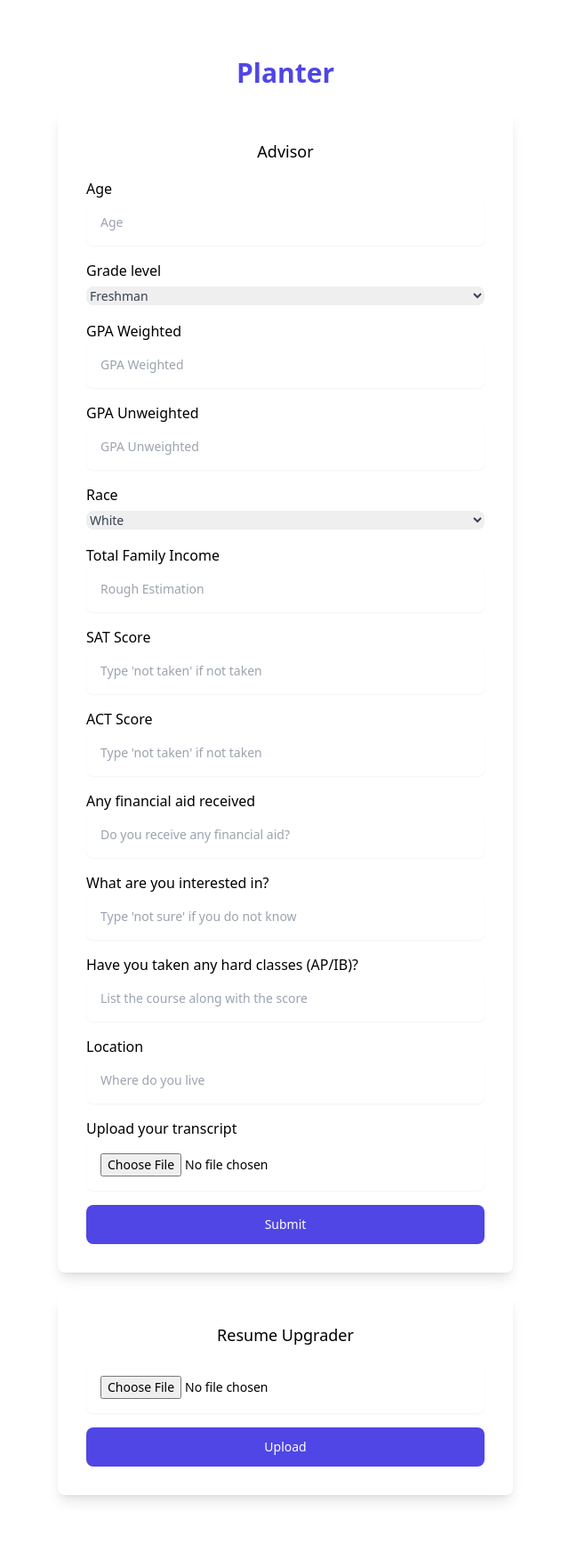
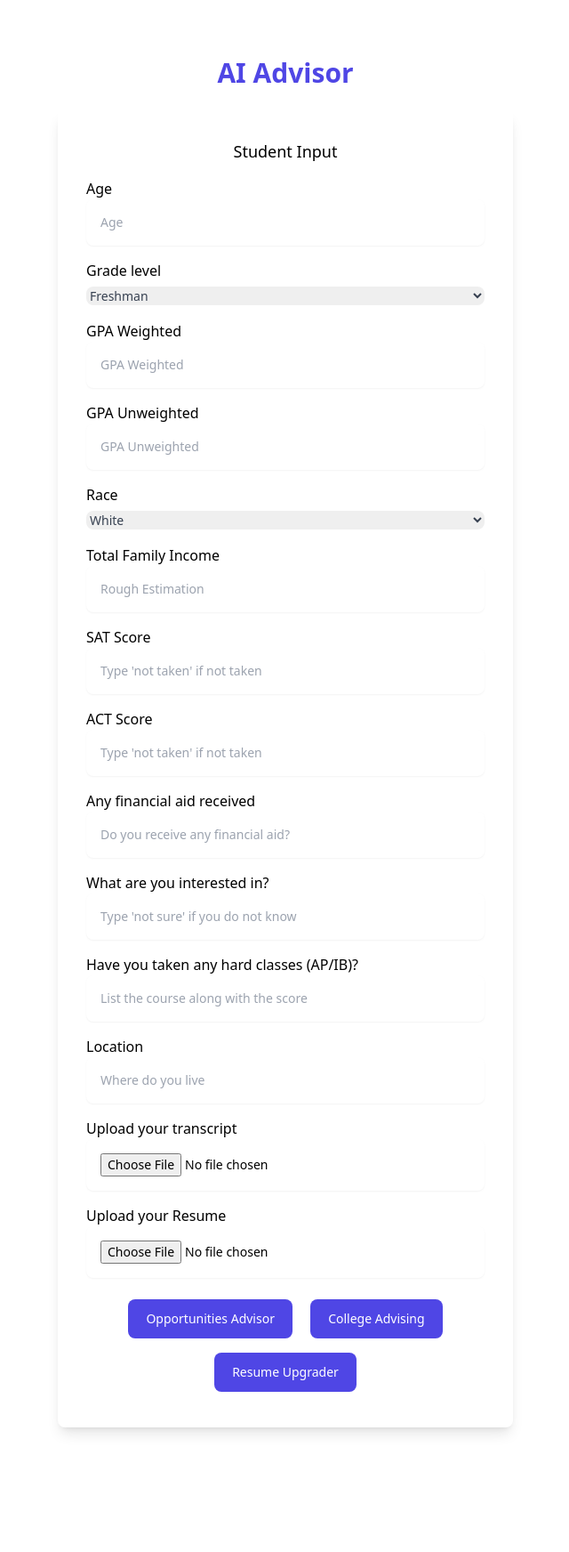
Before and after one commit to YashasSingh/hackathon-empower, a Flask app: page / in a window 1280 px wide. Shown: the whole page at 89% size, without its empty margins (319-959 px from the left). After the commit the page ends 1611 px from the top, so only its background shows below. Run offline with Flask 3, Linux system fonts and the light colour scheme; some libraries are stand-ins or nearby versions.

Commit message:
Add files via upload

```diff
--- a/app.py
+++ b/app.py
@@ -5,13 +5,17 @@ import time
 from flask import Flask, render_template, redirect, request
 import google.generativeai as genai
 import base64
-
+import wolframalpha
 load_dotenv()
 
 GOOGLE_API_KEY = os.environ.get("GEMINI_API_KEY")
 genai.configure(api_key=GOOGLE_API_KEY)
-model = genai.GenerativeModel(model_name="gemini-pro-vision")
+model = genai.GenerativeModel(model_name="gemini-1.5-pro-exp-0801")
 text_model = genai.GenerativeModel(model_name="gemini-pro")
+grabbber = os.environ.get("app_id")
+client = wolframalpha.Client(grabbber)
+
+
 
 app = Flask(__name__)
 
@@ -19,7 +23,7 @@ app = Flask(__name__)
 def index():
     return render_template("index.html")
 
-@app.post("/")
+@app.post("/result")
 def get_data():
     prompt = f"""
     A student needs activity recommendations based on their profile.They are most likly low income so recommend them options which is specifically meant for income  Here are their details: \n
@@ -36,7 +40,10 @@ def get_data():
     - Hard Classes Taken: {request.form['courses']}
     - Location: {request.form['location']}
 
-    Based on this information, recommend 10 suitable activities, programs, or opportunities that align with their profile. The recommendations should be realistic and tailored to their academic and personal background, taking into account their interests, academic performance, and location. Add links as well. Separate your recommendations with a exclmation mark.
+    Based on this information, recommend 10 suitable activities, programs, or opportunities that align with their profile.
+    The recommendations should be realistic and tailored to their academic and personal background, taking into account their interests, academic performance, and location.
+     Add links as well as adding info about it.
+
     """
 
     response = text_model.generate_content([
@@ -47,31 +54,140 @@ def get_data():
             ]
         }
     ], stream=False)
+    xer = response.text
+    pr= f"""take this recomendations { xer } and split it apart via adding exlaimation marks before a new number starts, remove all commas"""
 
-    recommendations = response.text.split("! ")
+    xresponse = text_model.generate_content([
+        {
+            "role": 'user',
+            "parts": [
+              {"text":   pr }     ]
+        }
+    ], stream=False)
+    print (response.text)
+    recommendations = xresponse.text.split("!")
     return render_template("result.html", recommendations=recommendations)
+
+
+
+@app.post("/college")
+def college():
+    resume = request.files['resume']
+    resume_string = base64.b64encode(resume.read())
+    resumeBase64 = resume_string.decode('utf-8')
+
+    transcript = request.files['transcript']
+    transcript_string = base64.b64encode(transcript.read())
+    transcriptBase64 = transcript_string.decode('utf-8')
+
+    Rresponse = model.generate_content([
+        {
+            "role": 'user',
+            "parts": [
+                {"inline_data": {"mime_type": 'application/pdf', "data": resumeBase64}},
+                {"text": "Analyze the uploaded resume and provide a summary."}
+            ]
+        }
+    ], stream=False)
+
+    rsum = Rresponse.text
+    tresponse = model.generate_content([
+        {
+            "role": 'user',
+            "parts": [
+                {"inline_data": {"mime_type": 'application/pdf', "data": transcriptBase64}},
+                {"text": "Analyze the uploaded transcript and provide a summary. Take out all listed grades and write them along with their credit worth. Also, grab the GPA unweighted and weighted."}
+            ]
+        }
+    ], stream=False)
+
+    tsum = tresponse.text
+
+    prompt = f"""
+    A student needs college recommendations based on their profile. They are most likely low income, so recommend options specifically meant for low-income students. Here are their details: \n
+    - Age: {request.form['age']}
+    - Grade level: {request.form['grade']}
+    - GPA (Weighted): {request.form['weighted_gpa']}
+    - GPA (Unweighted): {request.form['unweighted_gpa']}
+    - Race: {request.form['race']}
+    - Total Family Income: {request.form['income']}
+    - SAT Score: {request.form['sat']}
+    - ACT Score: {request.form['act']}
+    - Financial Aid Received: {request.form['aid']}
+    - Interests: {request.form['interest']}
+    - Hard Classes Taken: {request.form['courses']}
+    - Location: {request.form['location']}
+
+    These are their transcript grades: {tsum}
+    and this is their summarized resume: {rsum}
+
+    Based on this information, recommend 11 colleges that align with their profile. The recommendations should be realistic and tailored to their academic and personal background, taking into account their interests, academic performance, and location. Keep in mind that these are low-income students, so make sure to add colleges that support low-income families. Separate your recommendations with only the college name and then a comma.
+    """
+
+    zresponse = text_model.generate_content([
+        {
+            "role": 'user',
+            "parts": [
+                {"text": prompt}
+            ]
+        }
+    ], stream=False)
+
+    zrecommendations_list = zresponse.text.split(",")
+
+
+    college_info = []
+
+
+    college_info = []
+    for college_name in zrecommendations_list:
+        res = client.query(f"Tell me about {college_name} and their low-income student help")
+        answer = next(res.results).text
+        college_info.append({
+            "college_name": college_name.strip(),
+            "info": answer
+        })
+
+    return render_template("college_info.html", info=college_info)
+
+
+    for college_name in zrecommendations_list:
+      zxresponse = text_model.generate_content([
+          {
+            "role": 'user',
+              "parts": [
+                  {"text":f"Tell me about {college_name} and summarize into 2 sentences with no commas. Start off by listing the college name then  the summary" }
+              ]
+          }
+      ], stream=False)
+
+      college_info.append( zxresponse.text)
+    return render_template("college.html", info=college_info)
+
+
+
 
 
 @app.post("/identify")
 def identify():
-    transcript = request.files['resume']
-    ext = transcript.filename.split(".")[-1]
-    transcript_string = base64.b64encode(transcript.read())
-    transcriptBase64 = transcript_string.decode('utf-8')
+    resume = request.files['resume']
+    ext = resume.filename.split(".")[-1]
+    resume_string = base64.b64encode(resume.read())
+    resumeBase64 = resume_string.decode('utf-8')
 
     response = model.generate_content([
       {
         "role": 'user',
         "parts": [
-          {"inline_data": {"mime_type": 'application/pdf', "data": transcriptBase64}},
-          {"text": "Analyze the uploaded resume and provide a summary tell them places where they can imporve and what is already."}
+          {"inline_data": {"mime_type": 'application/pdf', "data": resumeBase64}},
+          {"text": "Analyze the uploaded resume and provide a summary. Tell them places where they can imporve and what is good already. Also tell them what places in their resume is bad and they should remove. Do not use astreiks do signify bolding just keep it all text and puncttuation "}
         ]
       }
     ], stream=False)
 
     summary = response.text
 
-    return render_template("identify.html", summary=summary, transcript=transcriptBase64, ext=ext)
+    return render_template("identify.html", summary=summary, transcript=resumeBase64, ext=ext)
 
 if __name__ == '__main__':
     app.run(debug=True)
--- a/templates/index.html
+++ b/templates/index.html
@@ -12,10 +12,10 @@
 
   <div class="mx-auto max-w-screen-xl px-4 py-16 sm:px-6 lg:px-8">
     <div class="mx-auto max-w-lg">
-      <h1 class="text-center text-2xl font-bold text-indigo-600 sm:text-3xl">Planter</h1>
+      <h1 class="text-center text-2xl font-bold text-indigo-600 sm:text-3xl">AI Advisor</h1>
 
-      <form action="/" method="post" class="mb-0 mt-6 space-y-4 rounded-lg p-4 shadow-lg sm:p-6 lg:p-8">
-        <p class="text-center text-lg font-medium">Advisor</p>
+      <form action="/" method="post" enctype="multipart/form-data" class="mb-0 mt-6 space-y-4 rounded-lg p-4 shadow-lg sm:p-6 lg:p-8">
+        <p class="text-center text-lg font-medium">Student Input</p>
 
         <div>
           <label for="age">Age</label>
@@ -93,18 +93,16 @@
           <input type="file" name="transcript" id="transcript" class="w-full rounded-lg border-gray-200 p-4 text-sm shadow-sm" />
         </div>
 
-        <button type="submit" class="block w-full rounded-lg bg-indigo-600 px-5 py-3 text-sm font-medium text-white">Submit</button>
-      </form>
-
-      <form action="/identify" enctype="multipart/form-data" method="post" class="mb-0 mt-6 space-y-4 rounded-lg p-4 shadow-lg sm:p-6 lg:p-8">
-        <p class="text-center text-lg font-medium">Resume Upgrader</p>
-
         <div>
-          <label for="resume" class="sr-only">Upload your Resume</label>
+          <label for="resume" >Upload your Resume</label>
           <input type="file" name="resume" id="resume" class="w-full rounded-lg border-gray-200 p-4 text-sm shadow-sm" />
         </div>
 
-        <button type="submit" class="block w-full rounded-lg bg-indigo-600 px-5 py-3 text-sm font-medium text-white">Upload</button>
+        <div style="text-align: center;">
+          <button type="submit" formaction="/result" class="inline-block rounded-lg bg-indigo-600 px-5 py-3 text-sm font-medium text-white m-2">Opportunities Advisor</button>
+          <button type="submit" formaction="/college" class="inline-block rounded-lg bg-indigo-600 px-5 py-3 text-sm font-medium text-white m-2">College Advising</button>
+          <button type="submit" formaction="/identify" class="inline-block rounded-lg bg-indigo-600 px-5 py-3 text-sm font-medium text-white m-2">Resume Upgrader</button>
+        </div>
       </form>
     </div>
   </div>
```
Also changed, not shown: templates/college.html (added, +33 -0 lines), templates/identify.html (+2 -2 lines), templates/result.html (+7 -10 lines), 1 other file.
